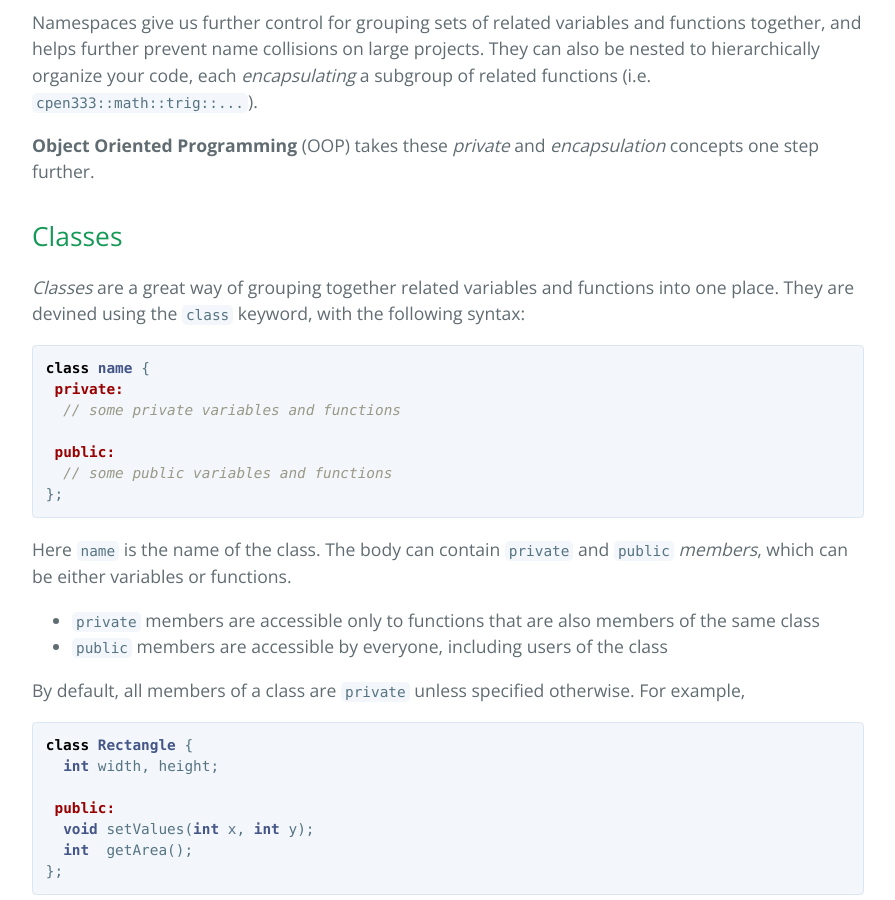
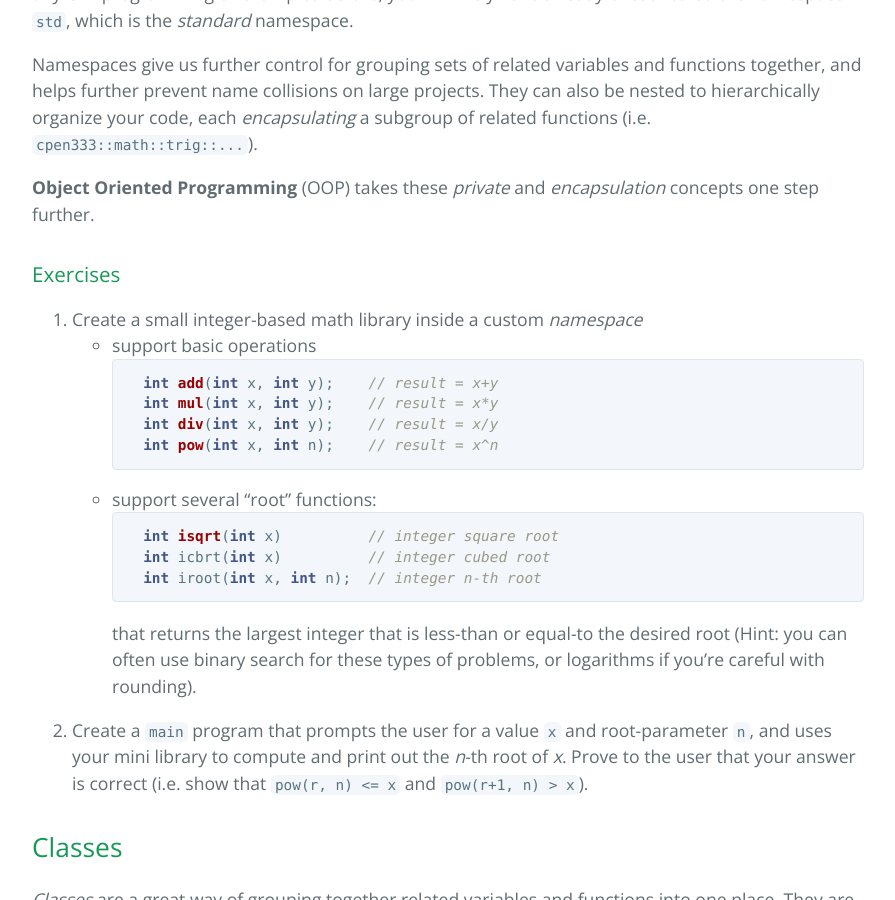
Before and after one commit to cpen333/cpen333.github.io, a Jekyll site: the page built from _lectures/lecture0.md, in a window 1280 px wide and 900 px high, scrolled down 4716 px. Shown: the whole window, without its empty margins (192-1087 px from the left). Built offline with Jekyll 4.4.1, drawn with Linux system fonts in a browser that asks for light colours; some of the changed text lies outside the part shown.

Commit message:
adding exercises

````diff
--- a/_lectures/lecture0.md
+++ b/_lectures/lecture0.md
@@ -129,6 +129,25 @@ Namespaces have become an intergral part of modern C\+\+ programming.  It is oft
 Namespaces give us further control for grouping sets of related variables and functions together, and helps further prevent name collisions on large projects.  They can also be nested to hierarchically organize your code, each *encapsulating* a subgroup of related functions (i.e. `cpen333::math::trig::...`).
 
 **Object Oriented Programming** (OOP) takes these *private* and *encapsulation* concepts one step further.
+
+### Exercises
+
+1. Create a small integer-based math library inside a custom *namespace*
+  - support basic operations
+  ```cpp
+  int add(int x, int y);    // result = x+y
+  int mul(int x, int y);    // result = x*y
+  int div(int x, int y);    // result = x/y
+  int pow(int x, int n);    // result = x^n
+  ```
+  - support several "root" functions:
+  ```cpp
+  int isqrt(int x)          // integer square root
+  int icbrt(int x)          // integer cubed root
+  int iroot(int x, int n);  // integer n-th root
+  ```
+  that returns the largest integer that is less-than or equal-to the desired root (Hint: you can often use binary search for these types of problems, or logarithms if you're careful with rounding).
+2. Create a `main` program that prompts the user for a value `x` and root-parameter `n`, and uses your mini library to compute and print out the *n*-th root of *x*.  Prove to the user that your answer is correct (i.e. show that `pow(r, n) <= x` and `pow(r+1, n) > x`).
 
 ## Classes
 
@@ -265,7 +284,7 @@ Apart from code management, there is little difference between defining a member
 
 ### Separating classes into header and source files
 
-Taking this one step further, C\+\+ wisdom dictates that the parts of teh class be separated into a **Rectangle.cpp ** *source* file (note the **.cpp** suffix) and a **Rectangle.h** *header* file.  This is not essential, but is demonstrated below.
+Taking this one step further, C\+\+ wisdom dictates that the parts of teh class be separated into a **Rectangle.cpp** *source* file (note the **.cpp** suffix) and a **Rectangle.h** *header* file.  This is not essential, but is demonstrated below.
 
 ```cpp
 /***************************************
@@ -402,8 +421,8 @@ In the above example we also introduced a special kind of constructor: the *defa
 
 In this example, the default constructor is called for `r3`. Note how `r3` is not even constructed with an empty set of parentheses - in fact, empty parentheses *cannot* be used to invoke the default constructor:
 ```cpp
-Rectangle   r3;   		// OK, default constructor called
-Rectangle   r3();	    // ERROR, default constructor NOT called – looks like a function prototype
+Rectangle   r3;         // OK, default constructor called
+Rectangle   r3();       // ERROR, default constructor NOT called – looks like a function prototype
 ```
 This is because the empty set of parentheses above would make `r3` look like a function that takes no arguments and returns a value of type `Rectangle`.
 
@@ -628,7 +647,7 @@ float *p2 = new float [20] ;
 We could then use the pointers to manipulate the data as we would have done in C, e.g.
 ```cpp
 *p1 = 5;    // set the integer that p1 points to, to the value 5
-for(int i = 0; i < 20; ++i) {
+for ( int i = 0; i < 20; ++i ) {
 	p2[i] = 1.25;  // set all elements in p2 to 1.25
 }
 ```
@@ -654,6 +673,23 @@ p2 = nullptr;
 ```
 Note the practice of setting the pointers to NULL after freeing the memory.  This ensures that you won't accidentally continue accessing the memory later on (since it would throw an exception).  In modern C\+\+ (C\+\+11 or higher), the keyword `nullptr` is used to represent an empty pointer.  Prior to this, it was common to use `NULL` or simply `0`.
 
+#### Exercises
+
+1. Create a `Vertex` class that has
+  - three **public** member variables `x,y,z` for storing position
+  - a **private** member variable for storing an index value
+  - a **public** method for setting the vertex position
+  - a **public** method for getting the vertex index
+  - two overloaded *constructors*:
+     * one that sets the index alone, initializing the position to zero
+     * the other that sets both the index and position
+
+![vertex class diagram]({{ site.url }}/images/lectures/lecture0/vertex_class_diagram.png)
+*Class Diagram for* `Vertex` *class*
+
+2. Create a `TriFace` class that has
+
+
 ### Class Inheritence
 
 One of the main powers of classes is the ability to extend them, creating new classes by basing them existing ones.  This process, known as *inheritance*, involves a **base class** and a **derived class**: the derived class inherits all the member variables and functions of the base class (i.e. it is as if you had written them all again yourself).  You can also add new member variables and functions to the derived class. This is important because it leads to "re-use" of existing code: we can take something that somebody else may have written and add to it rather than re-inventing the wheel from scratch each time.
@@ -664,7 +700,7 @@ For example, let's imagine a simple series of classes to describe two kinds of p
 
 This could be represented in the world of classes with a class `Polygon` from which we would derive the two other shapes: `Rectangle` and `Triangle`:
 
-![polygon inheritance]({{ site.url }}/images/polygon_inheritance.png)
+![polygon inheritance]({{ site.url }}/images/lectures/lecture0/polygon_inheritance.png)
 
 The `Polygon` (our **base**) class would contain the member variables and functions that are common for both rectangles and triangles, in our case the variables `width` and `height`.  `Rectangle` and `Triangle` would be new *derived* classes, with specific features that are unique to each type of polygon.
 
````
Also changed, not shown: images/lectures/lecture0/g32.png (added), images/lectures/lecture0/mesh_class_diagram.png (added), images/lectures/lecture0/polygon_inheritance.png (renamed from images/polygon_inheritance.png), images/lectures/lecture0/triface_class_diagram.png (added), images/lectures/lecture0/vertex_class_diagram.png (added), images/polygon_inheritance.svg (deleted).
